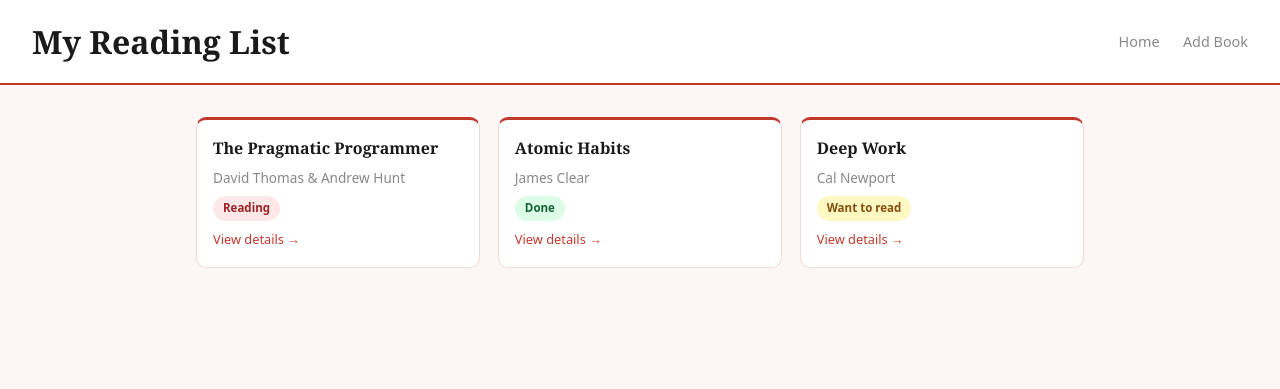
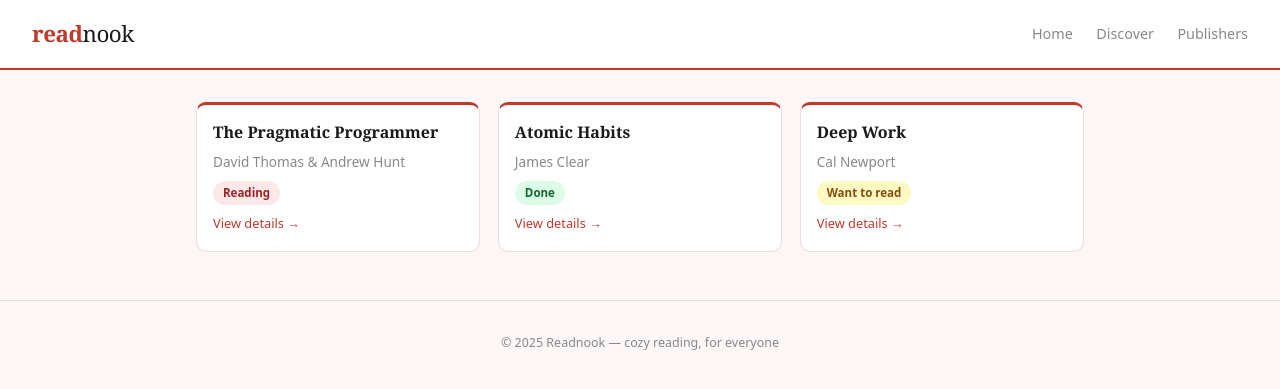
Before and after one commit to Menaka200224/ReadNook, a plain HTML site: page index.html in a window 1280 px wide. Drawn offline with Linux system fonts and the light colour scheme.

Commit message:
Chore: add footer

```diff
--- a/index.html
+++ b/index.html
@@ -6,15 +6,18 @@
   <title>My Book List</title>
   <link rel="stylesheet" href="style.css" />
 </head>
+
+
 <body>
 
   <header>
-    <h1>My Reading List</h1>
-    <nav>
-      <a href="index.html">Home</a>
-      <a href="book.html">Add Book</a>
-    </nav>
-  </header>
+  <a href="index.html" class="logo">read<span>nook</span></a>
+  <nav>
+    <a href="index.html">Home</a>
+    <a href="#">Discover</a>
+    <a href="#">Publishers</a>
+  </nav>
+</header>
 
   <main>
     <div class="book-grid">
@@ -44,4 +47,10 @@
   </main>
 
 </body>
+
+<!-- Footer-->
+<footer>
+  © 2025 Readnook — cozy reading, for everyone
+</footer>
+
 </html>
```
Also changed, not shown: book.html (+5 -0 lines).
